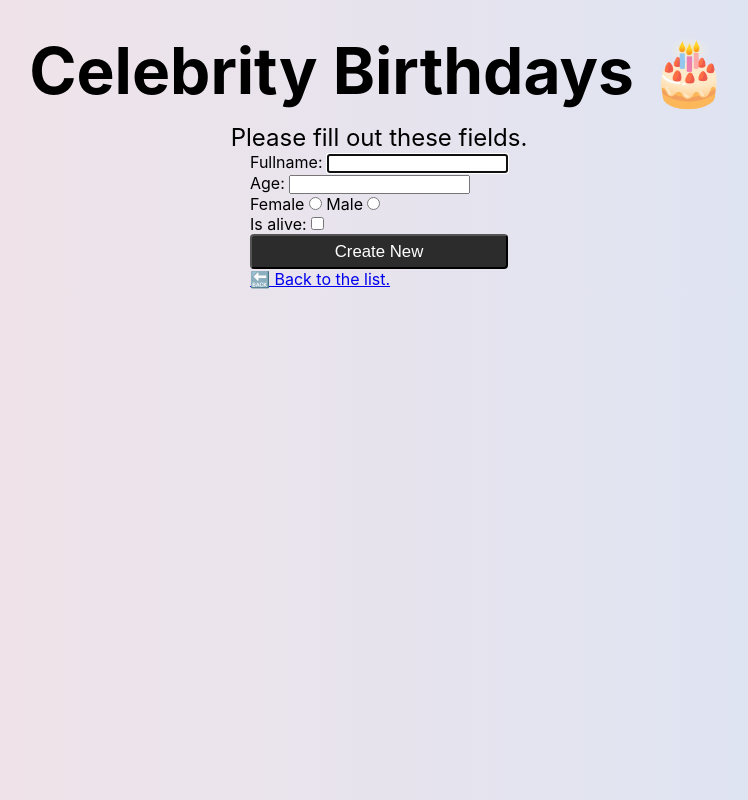
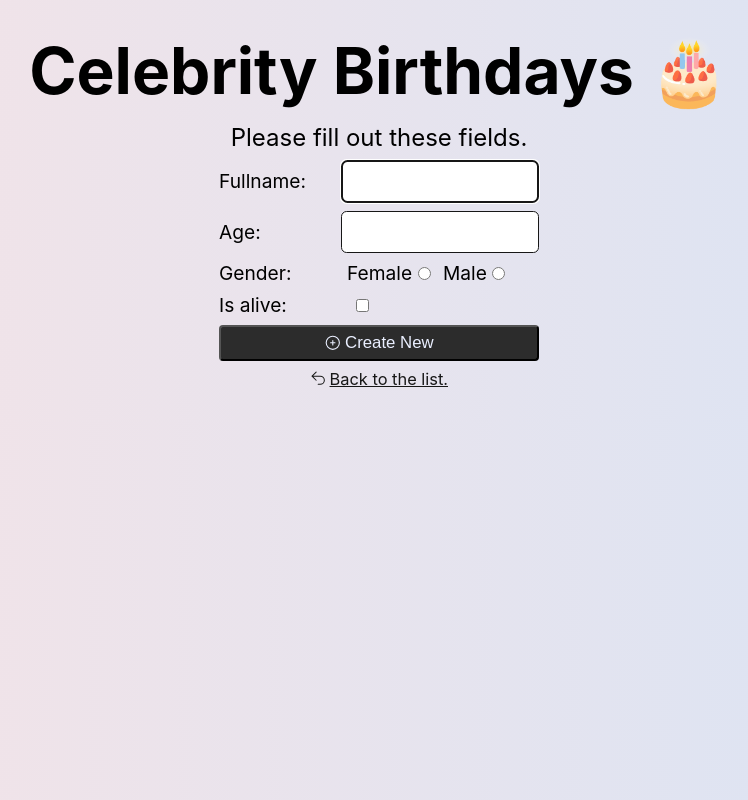
Before and after one commit to ilhanozkan/celebrity-birthdays, a React (Create React App) app: page /create in a window 1280 px wide. Shown: the whole page, without its empty margins (261-1009 px from the left). Built offline with nearby package versions, Linux system fonts and the light colour scheme.

Commit message:
Redesign the create new page

```diff
--- a/package.json
+++ b/package.json
@@ -21,6 +21,7 @@
     "react-scripts": "5.0.1",
     "react-spinners": "^0.13.6",
     "react-swipe-to-delete-component": "^1.0.8",
+    "react-toastify": "^9.1.1",
     "styled-components": "^5.3.6",
     "typescript": "^4.8.4",
     "web-vitals": "^2.1.4"
--- a/src/App.tsx
+++ b/src/App.tsx
@@ -5,6 +5,9 @@ import { useDispatch, useSelector } from "react-redux";
 import ReactFlagsSelect from "react-flags-select";
 import styled from "styled-components";
 import { PuffLoader } from "react-spinners";
+import { ArrowPathIcon } from "@heroicons/react/24/solid";
+import { PlusCircleIcon, TrashIcon } from "@heroicons/react/24/outline";
+import { ToastContainer, toast } from "react-toastify";
 
 import SwipeToDelete from "react-swipe-to-delete-component";
 import "./styles/swipe-to-delete.css";
@@ -13,11 +16,13 @@ import Card from "./components/Card";
 import Header from "./components/Header";
 import { ICelebrity } from "./types/Celebrity";
 import { setData } from "./features/celebrities/celebritiesSlice";
-import { RootState } from "./stores/Celebrities";
+import { celebritiesSelector, newCreatedSelector } from "./stores/Celebrities";
+import { setNewCreated } from "./features/celebrities/newCreatedCelebritySlice";
 
 const App = () => {
   const dispatch = useDispatch();
-  const data = useSelector((state: RootState) => state.celebrities.value);
+  const data = useSelector(celebritiesSelector);
+  const newCreated = useSelector(newCreatedSelector);
   const [loading, setLoading] = useState(true);
   const [error, setError] = useState(false);
   const nationalityFromBrowser = navigator.language.split("-")[0].toUpperCase();
@@ -62,6 +67,14 @@ const App = () => {
     if (data.length > 0)
       localStorage.setItem("celebrities.data", JSON.stringify(data));
   }, [data]);
+
+  useEffect(() => {
+    if (newCreated) {
+      console.log("duplicate", newCreated);
+      toast("🥳 New celebrity added!");
+      dispatch(setNewCreated(false));
+    }
+  }, [setNewCreated]);
 
   function fetchData() {
     setLoading(true);
@@ -120,6 +133,7 @@ const App = () => {
         <Error>Error</Error>
         <ErrorMsg>Sorry API isn't working 😔.</ErrorMsg>
         <ListButton onClick={() => window.location.reload()}>
+          <ArrowPathIcon />
           Refresh
         </ListButton>
       </main>
@@ -130,7 +144,10 @@ const App = () => {
       <Main>
         <Header />
         <PuffLoader cssOverride={spinOverride} size="5rem" />
-        <ListButton onClick={fetchData}>🧼 Fetch Again</ListButton>
+        <ListButton onClick={fetchData}>
+          <ArrowPathIcon />
+          Fetch Again
+        </ListButton>
       </Main>
     );
 
@@ -162,12 +179,22 @@ const App = () => {
           : `${data.length} Celebrity was born this month.`}
       </CelebritiesLength>
       <ListActions>
-        <ListButton onClick={clearAll}>🧼 Clear All</ListButton>
+        <ListButton onClick={clearAll}>
+          <TrashIcon />
+          Clear All
+        </ListButton>
         <Link to="/create">
-          <ListButton>🧼 Create New</ListButton>
+          <ListButton>
+            <PlusCircleIcon />
+            Create New
+          </ListButton>
         </Link>
-        <ListButton onClick={fetchData}>🧼 Fetch Again</ListButton>
+        <ListButton onClick={fetchData}>
+          <ArrowPathIcon />
+          Fetch Again
+        </ListButton>
       </ListActions>
+      <ToastContainer />
     </Main>
   );
 };
@@ -192,16 +219,25 @@ const ListActions = styled.div`
 `;
 
 const ListButton = styled.button`
+  display: flex;
+  justify-content: center;
+  align-items: center;
+  gap: 0.2rem;
   width: 100%;
   padding-block: 0.35rem;
   background-color: #2c2c2c;
-  color: white;
+  color: #eaefff;
   font-size: 1.05rem;
   text-decoration: none;
   border-radius: 0.25rem;
 
   &:active {
     box-shadow: 0px 0px 8px 2px #6b6b6b inset;
+  }
+
+  svg {
+    width: 1.1rem;
+    color: #eaefff;
   }
 `;
 
--- a/src/components/Card/index.tsx
+++ b/src/components/Card/index.tsx
@@ -5,11 +5,11 @@ import { XCircleIcon } from "@heroicons/react/24/outline";
 
 import { ICelebrity, Props } from "../../types/Celebrity";
 import { setData } from "../../features/celebrities/celebritiesSlice";
-import { RootState } from "../../stores/Celebrities";
+import { celebritiesSelector } from "../../stores/Celebrities";
 
 const Card: React.FC<Props> = ({ info }) => {
   const dispatch = useDispatch();
-  const data = useSelector((state: RootState) => state.celebrities.value);
+  const data = useSelector(celebritiesSelector);
 
   const deleteFromList = () => {
     dispatch(
--- a/src/features/celebrities/celebritiesSlice.tsx
+++ b/src/features/celebrities/celebritiesSlice.ts
@@ -1,5 +1,6 @@
 import { createSlice } from "@reduxjs/toolkit";
 import type { PayloadAction } from "@reduxjs/toolkit";
+
 import { ICelebrity, ICelebrityState } from "../../types/Celebrity";
 
 const initialState: ICelebrityState = {
--- /dev/null
+++ b/src/features/celebrities/newCreatedCelebritySlice.ts
@@ -0,0 +1,23 @@
+import { createSlice } from "@reduxjs/toolkit";
+import type { PayloadAction } from "@reduxjs/toolkit";
+
+interface IState {
+  value: boolean;
+}
+
+const initialState: IState = {
+  value: false,
+};
+
+export const newCreatedSlice = createSlice({
+  name: "newCreated",
+  initialState,
+  reducers: {
+    setNewCreated: (state, action: PayloadAction<boolean>) => {
+      state.value = action.payload;
+    },
+  },
+});
+
+export const { setNewCreated } = newCreatedSlice.actions;
+export default newCreatedSlice.reducer;
--- a/src/pages/CreateNew/index.tsx
+++ b/src/pages/CreateNew/index.tsx
@@ -2,15 +2,21 @@ import { useEffect, useRef } from "react";
 import { Link, useNavigate } from "react-router-dom";
 import { useSelector, useDispatch } from "react-redux";
 import styled from "styled-components";
+import {
+  PlusCircleIcon,
+  ArrowUturnLeftIcon,
+} from "@heroicons/react/24/outline";
+import "react-toastify/dist/ReactToastify.css";
 
 import Header from "../../components/Header";
 import { setData } from "../../features/celebrities/celebritiesSlice";
-import { RootState } from "../../stores/Celebrities";
+import { setNewCreated } from "../../features/celebrities/newCreatedCelebritySlice";
+import { celebritiesSelector } from "../../stores/Celebrities";
 
 const CreateNew = () => {
   const inputEl = useRef<HTMLInputElement>(null);
   const dispatch = useDispatch();
-  const data = useSelector((state: RootState) => state.celebrities.value);
+  const data = useSelector(celebritiesSelector);
   const navigate = useNavigate();
 
   useEffect(() => {
@@ -36,6 +42,7 @@ const CreateNew = () => {
       ])
     );
 
+    dispatch(setNewCreated(true));
     navigate("/");
   };
 
@@ -43,37 +50,46 @@ const CreateNew = () => {
     <Main>
       <Header />
       <Instruction>Please fill out these fields.</Instruction>
-      <form onSubmit={handleSubmit}>
-        <div>
-          <label htmlFor="name">Fullname: </label>
-          <input type="text" id="name" name="name" ref={inputEl} required />
-        </div>
-        <div>
-          <label htmlFor="age">Age: </label>
-          <input type="number" id="age" name="age" min="0" required />
-        </div>
-        <div>
-          <label htmlFor="female">
-            <span>Female </span>
-            <input type="radio" id="female" name="gender" value="female" />
-          </label>
-          <span> </span>
-          <label htmlFor="male">
-            <span>Male </span>
-            <input type="radio" id="male" name="gender" value="male" />
-          </label>
-        </div>
-        <div>
-          <label htmlFor="alive">
+      <Form onSubmit={handleSubmit}>
+        <Field>
+          <Label htmlFor="name">Fullname: </Label>
+          <Input type="text" id="name" name="name" ref={inputEl} required />
+        </Field>
+        <Field>
+          <Label htmlFor="age">Age: </Label>
+          <Input type="number" id="age" name="age" min="0" required />
+        </Field>
+        <Field>
+          <Label>Gender: </Label>
+          <Genders>
+            <Label htmlFor="female">
+              <span>Female </span>
+              <input type="radio" id="female" name="gender" value="female" />
+            </Label>
+            <span> </span>
+            <Label htmlFor="male">
+              <span>Male </span>
+              <input type="radio" id="male" name="gender" value="male" />
+            </Label>
+          </Genders>
+        </Field>
+        <Field>
+          <Label htmlFor="alive">
             <span>Is alive: </span>
-            <input type="checkbox" value="alive" name="alive" id="alive" />
-          </label>
-        </div>
-        <ListButton type="submit">Create New</ListButton>
+            <Checkbox type="checkbox" value="alive" name="alive" id="alive" />
+          </Label>
+        </Field>
+        <ListButton type="submit">
+          <PlusCircleIcon />
+          Create New
+        </ListButton>
         <Link to="/">
-          <p>🔙 Back to the list.</p>
+          <Back>
+            <ArrowUturnLeftIcon />
+            Back to the list.
+          </Back>
         </Link>
-      </form>
+      </Form>
     </Main>
   );
 };
@@ -84,16 +100,58 @@ const Main = styled.main`
   align-items: center;
 `;
 
+const Form = styled.form`
+  display: flex;
+  flex-direction: column;
+  gap: 0.5rem;
+  width: 20rem;
+  margin-top: 0.5rem;
+`;
+
+const Field = styled.div`
+  display: flex;
+  justify-content: space-between;
+  align-items: center;
+`;
+
+const Input = styled.input`
+  padding: 0.8rem 0.6rem;
+  font-size: 0.85rem;
+  border: 1px solid #171717;
+  border-radius: 0.35rem;
+  outline-color: #171717;
+  flex: 1;
+`;
+
+const Checkbox = styled.input`
+  margin-left: 4rem;
+`;
+
+const Label = styled.label`
+  flex: 1;
+  font-size: 1.2rem;
+`;
+
+const Genders = styled.div`
+  display: flex;
+  justify-content: space-between;
+  width: 12em;
+`;
+
 const Instruction = styled.h2`
   margin-top: 0.825rem;
   font-weight: normal;
 `;
 
 const ListButton = styled.button`
+  display: flex;
+  justify-content: center;
+  align-items: center;
+  gap: 0.2rem;
   width: 100%;
   padding-block: 0.35rem;
   background-color: #2c2c2c;
-  color: white;
+  color: #eaefff;
   font-size: 1.05rem;
   text-decoration: none;
   border-radius: 0.25rem;
@@ -101,6 +159,25 @@ const ListButton = styled.button`
   &:active {
     box-shadow: 0px 0px 8px 2px #6b6b6b inset;
   }
+
+  svg {
+    width: 1.1rem;
+    color: #eaefff;
+  }
+`;
+
+const Back = styled.p`
+  display: flex;
+  justify-content: center;
+  align-items: center;
+  gap: 0.2rem;
+  font-size: 1.025rem;
+  color: #171717;
+  text-decoration: underline;
+
+  svg {
+    width: 1.025rem;
+  }
 `;
 
 export default CreateNew;
--- a/src/stores/Celebrities.tsx
+++ b/src/stores/Celebrities.tsx
@@ -1,10 +1,18 @@
 import { configureStore } from "@reduxjs/toolkit";
+
 import celebritiesReducer from "../features/celebrities/celebritiesSlice";
+import newCreatedReducer from "../features/celebrities/newCreatedCelebritySlice";
 
 const store = configureStore({
-  reducer: { celebrities: celebritiesReducer },
+  reducer: {
+    celebrities: celebritiesReducer,
+    newCreated: newCreatedReducer,
+  },
 });
 
-export type RootState = ReturnType<typeof store.getState>;
+export const celebritiesSelector = (state: RootState) =>
+  state.celebrities.value;
+export const newCreatedSelector = (state: RootState) => state.newCreated.value;
+type RootState = ReturnType<typeof store.getState>;
 export type AppDispatch = typeof store.dispatch;
 export default store;
--- a/src/styles/index.css
+++ b/src/styles/index.css
@@ -8,7 +8,7 @@ body {
   display        : flex;
   justify-content: center;
   margin         : 0;
-  margin-top     : 2rem;
+  margin-block   : 2rem;
   font-family    : -apple-system, BlinkMacSystemFont, 'Segoe UI', 'Roboto', 'Oxygen',
     'Ubuntu', 'Cantarell', 'Fira Sans', 'Droid Sans', 'Helvetica Neue',
     sans-serif;
@@ -25,3 +25,7 @@ code {
 button {
   cursor: pointer;
 }
+
+a {
+  text-decoration: none;
+}
```
Also changed, not shown: 1 other file (tests, documents, lock files or other folders).
